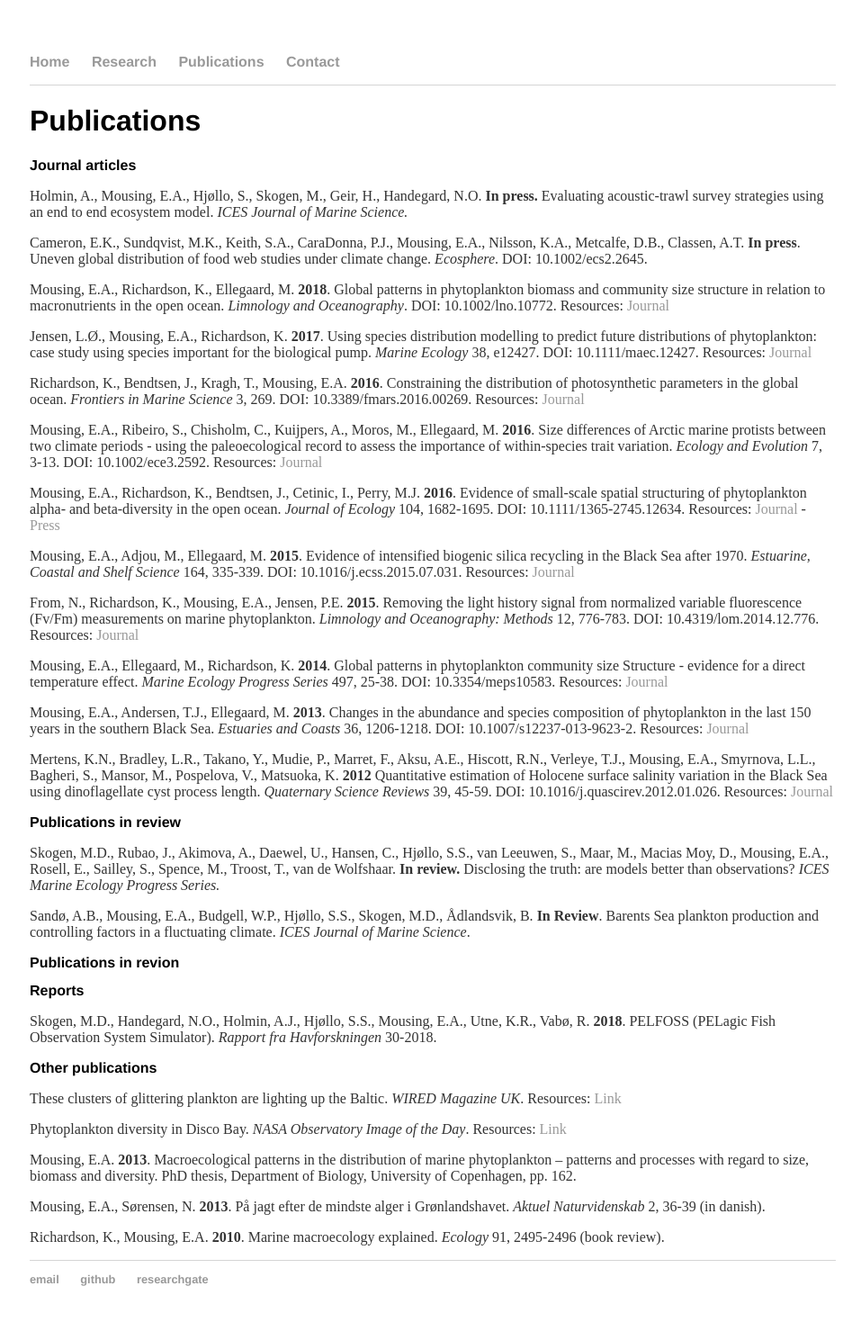
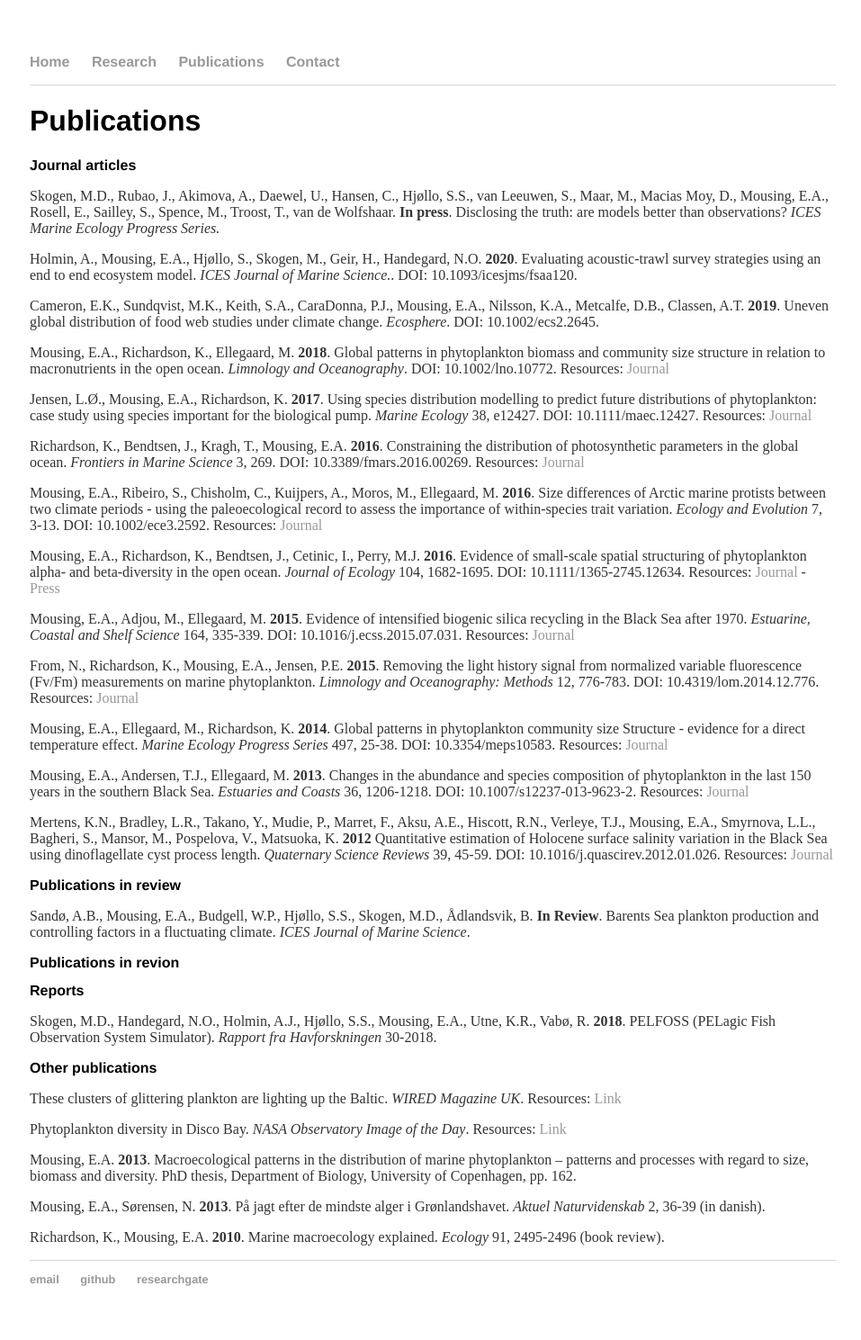
Before and after one commit to eamousing/eamousing.github.io, a Jekyll site: the page built from publications.html, in a window 1280 px wide. Shown: the whole page at 90% size, without its empty margins (159-1116 px from the left). Built offline with Jekyll 4.4.1, drawn with Linux system fonts in a browser that asks for light colours; Markdown is read by kramdown in place of the engine named in the settings; some of the changed lines change nothing that is shown.

Commit message:
Update publications.html

```diff
--- a/publications.html
+++ b/publications.html
@@ -5,8 +5,9 @@ title: Publications
 <div class="blurb">
 	<h1>Publications</h1>
         <h2>Journal articles</h2>
-	    <p>Holmin, A., Mousing, E.A., Hjøllo, S., Skogen, M., Geir, H., Handegard, N.O. <b>In press.</b> Evaluating acoustic-trawl survey strategies using an end to end ecosystem model. <i>ICES Journal of Marine Science.</i></p>
-	    <p>Cameron, E.K., Sundqvist, M.K., Keith, S.A., CaraDonna, P.J., Mousing, E.A., Nilsson, K.A., Metcalfe, D.B., Classen, A.T. <b>In press</b>. Uneven global distribution of food web studies under climate change. <i>Ecosphere</i>. DOI: 10.1002/ecs2.2645.</p>
+	    <p>Skogen, M.D., Rubao, J., Akimova, A., Daewel, U., Hansen, C., Hjøllo, S.S., van Leeuwen, S., Maar, M., Macias Moy, D., Mousing, E.A., Rosell, E., Sailley, S., Spence, M., Troost, T., van de Wolfshaar. <b>In press</b>. Disclosing the truth: are models better than observations? <i>ICES Marine Ecology Progress Series.</i></p>
+	    <p>Holmin, A., Mousing, E.A., Hjøllo, S., Skogen, M., Geir, H., Handegard, N.O. <b>2020</b>. Evaluating acoustic-trawl survey strategies using an end to end ecosystem model. <i>ICES Journal of Marine Science.</i>. DOI: 10.1093/icesjms/fsaa120.</p>
+	    <p>Cameron, E.K., Sundqvist, M.K., Keith, S.A., CaraDonna, P.J., Mousing, E.A., Nilsson, K.A., Metcalfe, D.B., Classen, A.T. <b>2019</b>. Uneven global distribution of food web studies under climate change. <i>Ecosphere</i>. DOI: 10.1002/ecs2.2645.</p>
             <p>Mousing, E.A., Richardson, K., Ellegaard, M. <b>2018</b>. Global patterns in phytoplankton biomass and community size structure in relation to macronutrients in the open ocean. <i>Limnology and Oceanography</i>. DOI: 10.1002/lno.10772.
                 Resources: <a href="http://onlinelibrary.wiley.com/doi/10.1002/lno.10772/full">Journal</a></p>
             <p>Jensen, L.Ø., Mousing, E.A., Richardson, K. <b>2017</b>. Using species distribution modelling to predict future distributions of phytoplankton: case study using species important for the biological pump. <i>Marine Ecology</i> 38, e12427. DOI: 10.1111/maec.12427.
@@ -29,7 +30,7 @@ title: Publications
                 Resources: <a href="http://www.sciencedirect.com/science/article/pii/S0277379112000650">Journal</a></p>
 
         <h2>Publications in review</h2>
-	    <p>Skogen, M.D., Rubao, J., Akimova, A., Daewel, U., Hansen, C., Hjøllo, S.S., van Leeuwen, S., Maar, M., Macias Moy, D., Mousing, E.A., Rosell, E., Sailley, S., Spence, M., Troost, T., van de Wolfshaar. <b>In review.</b> Disclosing the truth: are models better than observations? <i>ICES Marine Ecology Progress Series.</i></p>
+
 	    <p>Sandø, A.B., Mousing, E.A., Budgell, W.P., Hjøllo, S.S., Skogen, M.D., Ådlandsvik, B. <b>In Review</b>. Barents Sea plankton production and controlling factors in a fluctuating climate. <i> ICES Journal of Marine Science</i>.</p>
 
 	<h2>Publications in revion</h2>
```
